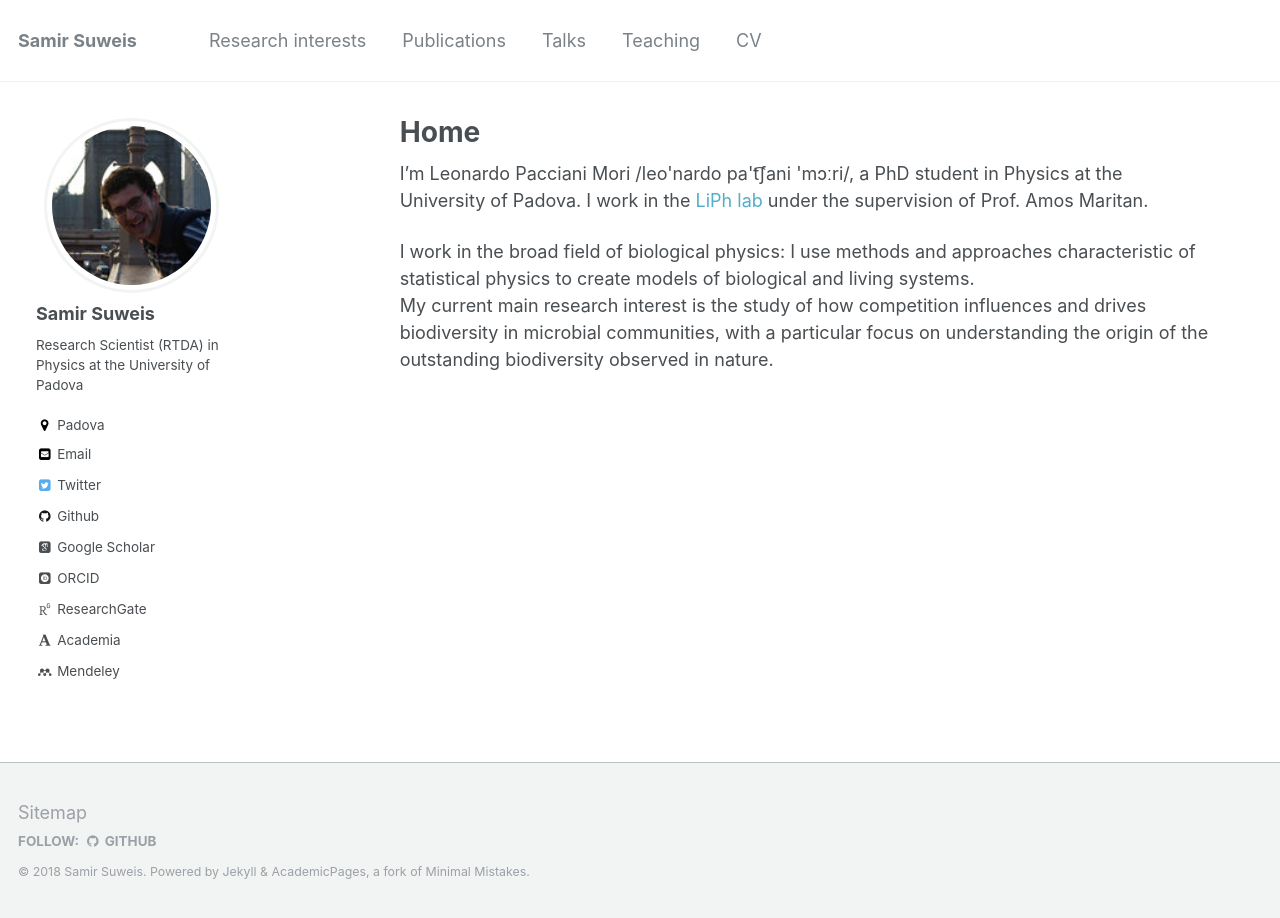
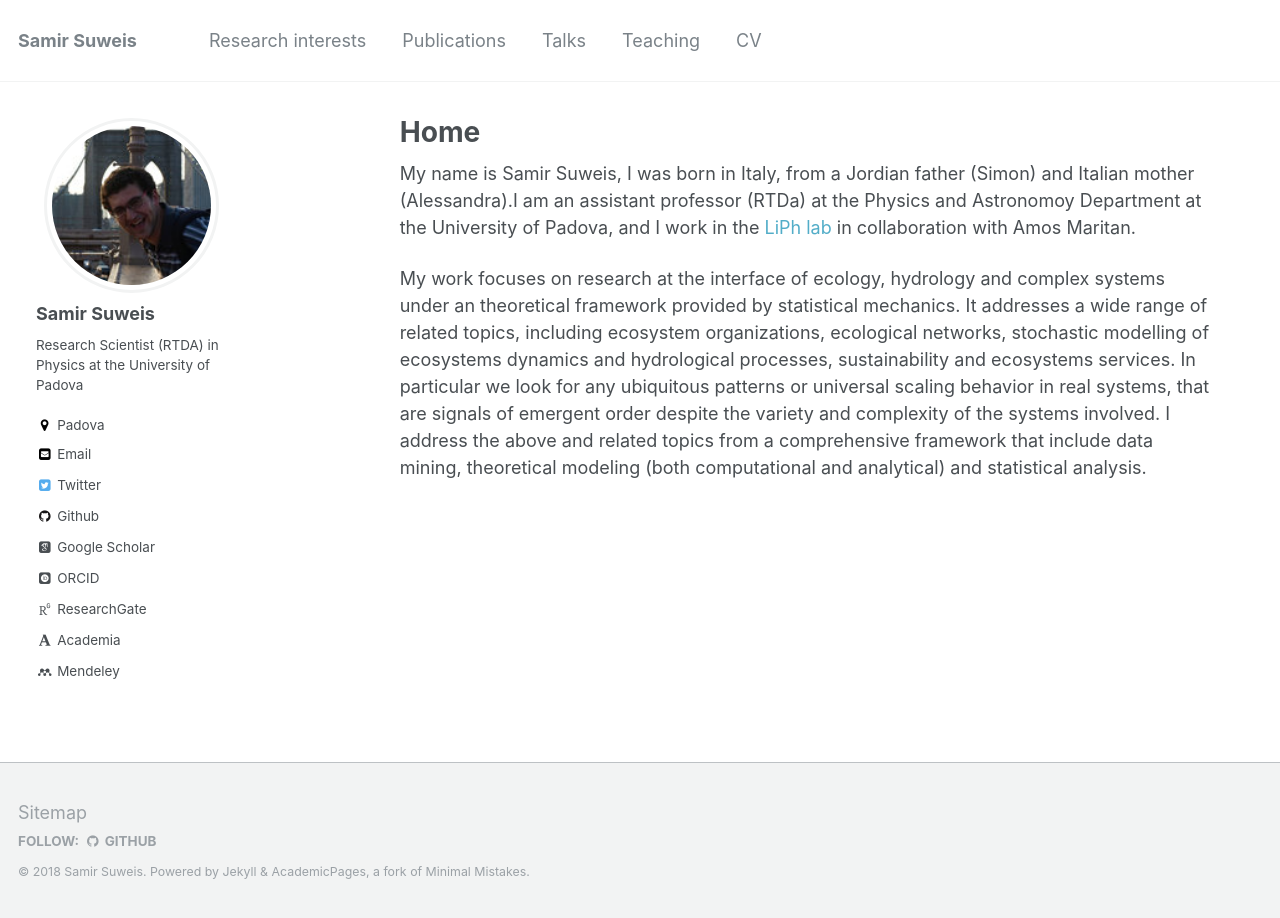
Before and after one commit to suweis/suweis.github.io, a Jekyll site: the page built from _pages/about.md, in a window 1280 px wide. Built offline with Jekyll 4.4.1, drawn with Linux system fonts in a browser that asks for light colours; nearby versions of some CDN libraries; some web fonts are replaced.

Commit message:
Update about.md

```diff
--- a/_pages/about.md
+++ b/_pages/about.md
@@ -8,7 +8,7 @@ redirect_from:
   - /about.html
 ---
 
-I'm Leonardo Pacciani Mori /leo&#39;nardo pa&#39;t͡ʃani &#39;mɔːri/, a PhD student in Physics at the University of Padova. I work in the [LiPh lab](http://liphlab.com/) under the supervision of Prof. Amos Maritan.
 
-I work in the broad field of biological physics: I use methods and approaches characteristic of statistical physics to create models of biological and living systems.<br>
-My current main research interest is the study of how competition influences and drives biodiversity in microbial communities, with a particular focus on understanding the origin of the outstanding biodiversity observed in nature.
+My name is Samir Suweis, I was born in Italy, from a Jordian father (Simon) and Italian mother (Alessandra).I am an assistant professor (RTDa) at the Physics and Astronomoy Department at the University of Padova, and I work in the [LiPh lab](http://liphlab.com/) in collaboration with Amos Maritan.
+
+My work focuses on research at the interface of ecology, hydrology and complex systems under an theoretical framework provided by statistical mechanics. It addresses a wide range of related topics, including ecosystem organizations, ecological networks, stochastic modelling of ecosystems dynamics and hydrological processes, sustainability and ecosystems services. In particular we look for any ubiquitous patterns or universal scaling behavior in real systems, that are signals of emergent order despite the variety and complexity of the systems involved. I address the above and related topics from a comprehensive framework that include data mining, theoretical modeling (both computational and analytical) and statistical analysis.
```
